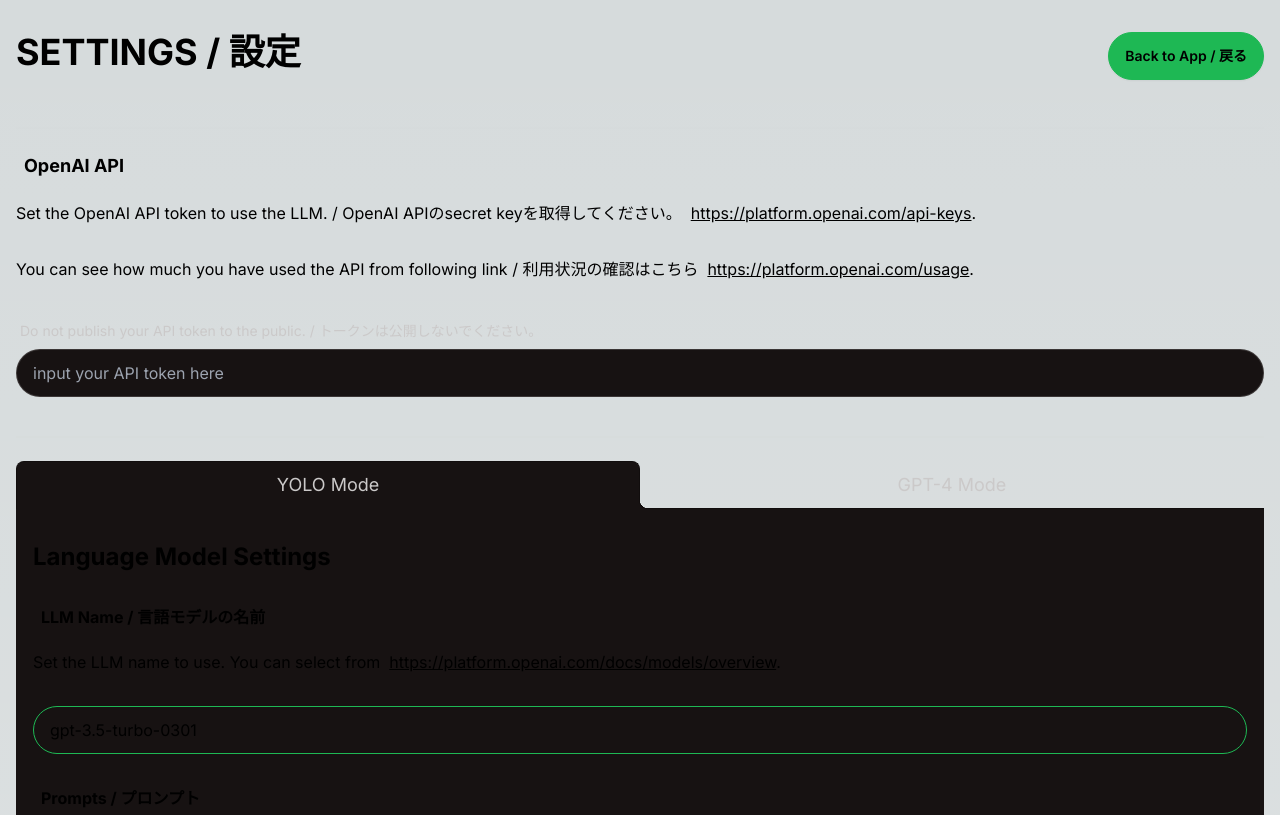
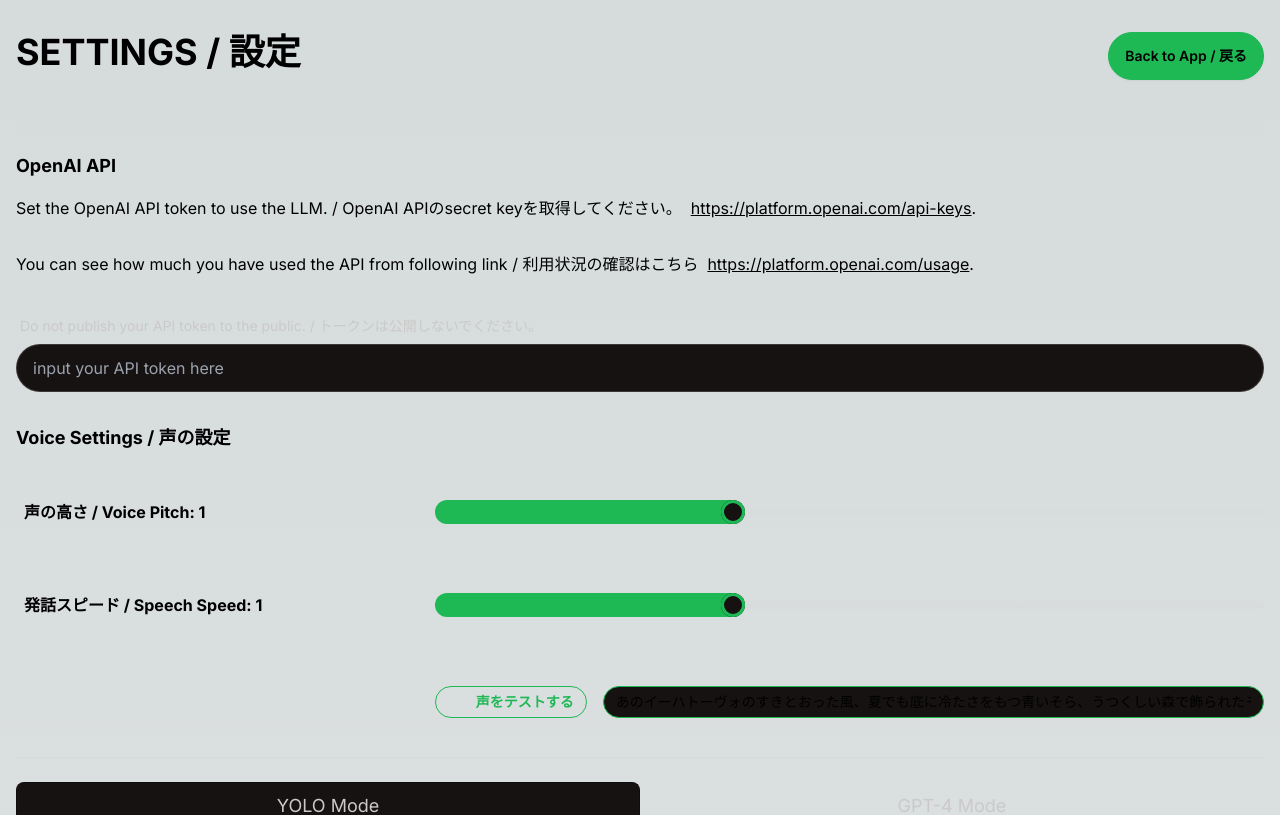
Before and after one commit to atsukoba/hngt-agop-app, a Next.js app: page /settings in a window 1280 px wide. Shown: the top 815 px of the page. Built offline with nearby package versions, Linux system fonts and the light colour scheme.

Commit message:
voice settings

```diff
--- a/src/app/components/AppFooter.tsx
+++ b/src/app/components/AppFooter.tsx
@@ -18,9 +18,9 @@ import { useEffect } from "react";
 import { updateDescribeResponse } from "@/utils/api";
 
 export default function AppFooter({
-  showDescTriggerBtn = false,
+  gpt4mode = false,
 }: {
-  showDescTriggerBtn?: boolean;
+  gpt4mode?: boolean;
 }) {
   const router = useRouter();
   const [loadingMessage, setLoadingMessage] = useAtom(loadingMessageAtom);
@@ -41,7 +41,7 @@ export default function AppFooter({
           <button
             onClick={(_) => {
               setCameraOn(false);
-              router.push("/settings");
+              router.push(`/settings?mode=${gpt4mode ? "gpt4" : "yolo"}`);
             }}
             className="btn btn-primary"
             disabled={loadingMessage !== undefined}
@@ -69,7 +69,7 @@ export default function AppFooter({
             </option>
           ))}
         </select>
-        {showDescTriggerBtn && (
+        {gpt4mode && (
           <>
             <div>
               <button
--- a/src/app/components/LMDisplay.tsx
+++ b/src/app/components/LMDisplay.tsx
@@ -1,16 +1,27 @@
 "use client";
 
-import { llmResponseAtom } from "@/utils/states";
+import {
+  llmResponseAtom,
+  voicePitchAtom,
+  voiceSpeedAtom,
+} from "@/utils/states";
 import { useAtomValue } from "jotai/react";
-import { useEffect } from "react";
+import { use, useEffect } from "react";
 
+/**
+ * @description This component is responsible for displaying the response from the LLM.
+ */
 export default function LMDisplay() {
+  const llmResponse = useAtomValue(llmResponseAtom);
+  const voicePitch = useAtomValue(voicePitchAtom);
+  const voiceSpeed = useAtomValue(voiceSpeedAtom);
+
   const readAloud = (text: string) => {
     if (typeof window !== "undefined" && "speechSynthesis" in window) {
       const uttr = new SpeechSynthesisUtterance();
       uttr.lang = "ja-JP";
-      uttr.pitch = 0.9;
-      uttr.volume = 0.75;
+      uttr.pitch = voicePitch;
+      uttr.volume = voiceSpeed;
       uttr.text = text;
       window.speechSynthesis.speak(uttr);
     }
@@ -21,8 +32,6 @@ export default function LMDisplay() {
       window.speechSynthesis.cancel();
     }
   };
-
-  const llmResponse = useAtomValue(llmResponseAtom);
 
   useEffect(() => {
     if (llmResponse !== "") {
--- a/src/app/llm/page.tsx
+++ b/src/app/llm/page.tsx
@@ -14,7 +14,7 @@ export default function App() {
       */}
       <YoloCamera doImageDesc />
       <LMDisplay />
-      <AppFooter showDescTriggerBtn />
+      <AppFooter gpt4mode />
       <DetectStatus width={200} showChatPromptButton={false} />
       <Loading />
     </main>
--- a/src/app/settings/page.tsx
+++ b/src/app/settings/page.tsx
@@ -12,11 +12,13 @@ import {
   modelNameAtom,
   scoreThreshold,
   topK,
+  voicePitchAtom,
+  voiceSpeedAtom,
 } from "@/utils/states";
-import { labels, labelsIconMap } from "@/yolo/label";
-import { useAtom, useSetAtom } from "jotai/react";
+import { labels } from "@/yolo/label";
+import { useAtom, useAtomValue, useSetAtom } from "jotai/react";
 import Link from "next/link";
-import { useRouter } from "next/navigation";
+import { useRouter, useSearchParams } from "next/navigation";
 import { useEffect, useState } from "react";
 
 const InfoIcon = (tooltipMsg: string) => (
@@ -323,26 +325,94 @@ const GPT4ImageCaptioningModeSettings = () => {
   );
 };
 
+const SpeechTest = () => {
+  const [isPlaying, setIsPlaying] = useState(false);
+  const [text, setText] = useState(
+    "あのイーハトーヴォのすきとおった風、夏でも底に冷たさをもつ青いそら、うつくしい森で飾られたモリーオ市、郊外のぎらぎらひかる草の波。"
+  );
+  const voicePitch = useAtomValue(voicePitchAtom);
+  const voiceSpeed = useAtomValue(voiceSpeedAtom);
+
+  const readAloud = (text: string) => {
+    if (typeof window !== "undefined" && "speechSynthesis" in window) {
+      setIsPlaying(true);
+      const uttr = new SpeechSynthesisUtterance();
+      uttr.lang = "ja-JP";
+      uttr.pitch = voicePitch;
+      uttr.volume = 1.0;
+      uttr.rate = voiceSpeed;
+      uttr.text = text;
+      window.speechSynthesis.speak(uttr);
+    }
+  };
+  const speakStop = () => {
+    if (typeof window !== "undefined" && "speechSynthesis" in window) {
+      setIsPlaying(false);
+      window.speechSynthesis.cancel();
+    }
+  };
+  return (
+    // play/pause icon to toggle the speech
+    <div className="flex flex-row gap-4">
+      <button
+        className={"btn btn-primary btn-sm btn-outline"}
+        onClick={(e) => {
+          if (typeof window !== "undefined" && "speechSynthesis" in window) {
+            if (window.speechSynthesis.speaking) {
+              speakStop();
+            } else {
+              readAloud(text);
+            }
+          }
+        }}
+      >
+        {isPlaying ? (
+          <p className={`icon-[mdi--pause] w-5 h-5`} />
+        ) : (
+          <p className={`icon-[mdi--play] w-5 h-5`} />
+        )}
+        声をテストする
+      </button>
+      <input
+        type="text"
+        placeholder="input your API token here"
+        className="input input-primary input-sm w-full flex-grow"
+        value={text}
+        onChange={(e) => setText(e.target.value)}
+      />
+    </div>
+  );
+};
+
+/**
+ *
+ * @description This component is for main settings configuration
+ */
 export default function SettingPage() {
   const router = useRouter();
+  const searchParams = useSearchParams();
 
   const setCameraOn = useSetAtom(isCameraOn);
   const [token, setToken] = useAtom(apiKeyAtom);
-  // use referer path
+
   const [currentTab, setCurrentTab] = useState(0);
 
-  // useEffect(() => {
-  //   if (window) {
-  //     switch (window.history.state.prevUrl.pathname) {
-  //       case "/v8":
-  //         setCurrentTab(0);
-  //         break;
-  //       case "/llm":
-  //         setCurrentTab(1);
-  //         break;
-  //     }
-  //   }
-  // }, []);
+  const [voicePitch, setvoicePitch] = useAtom(voicePitchAtom);
+  const [voiceSpeed, setvoiceSpeed] = useAtom(voiceSpeedAtom);
+
+  useEffect(() => {
+    const mode = searchParams.get("mode");
+    switch (mode) {
+      case undefined:
+        setCurrentTab(1);
+      case "yolo":
+        setCurrentTab(0);
+        break;
+      case "gpt4":
+        setCurrentTab(1);
+        break;
+    }
+  }, [searchParams]);
 
   return (
     <div className="container mx-auto px-4 py-8">
@@ -363,10 +433,7 @@ export default function SettingPage() {
 
       <div className="mb-8">
         <div className="mb-8">
-          <h3 className="font-bold text-lg mb-4">
-            {InfoIcon("OpenAI secret token")}
-            OpenAI API
-          </h3>
+          <h3 className="font-bold text-lg mb-4">OpenAI API</h3>
           <p className="mb-8">
             Set the OpenAI API token to use the LLM. / OpenAI APIのsecret
             keyを取得してください。 &nbsp;
@@ -404,6 +471,49 @@ export default function SettingPage() {
             value={token}
             onChange={(e) => setToken(e.target.value)}
           />
+        </div>
+
+        <div className="mb-8 grid md:grid-cols-3 gap-2">
+          <h3 className="font-bold text-lg mb-4 col-span-1">
+            Voice Settings / 声の設定
+          </h3>
+        </div>
+
+        <div className="mb-8 grid md:grid-cols-3 gap-2">
+          <h3 className="font-bold text-md mb-8 col-span-1">
+            {InfoIcon("自動音声の声の高さの設定です / Voice Pitch")}
+            声の高さ / Voice Pitch: {voicePitch}
+          </h3>
+          <input
+            type="range"
+            min={0.25}
+            max={2.5}
+            step={0.1}
+            value={voicePitch}
+            onChange={(e) => setvoicePitch(Number(e.target.value))}
+            className="range range-primary col-span-3 md:col-span-2"
+          />
+        </div>
+        <div className="mb-8 grid md:grid-cols-3 gap-2">
+          <h3 className="font-bold text-md mb-8 col-span-1">
+            {InfoIcon("自動音声の声の高さの設定です / Voice Pitch")}
+            発話スピード / Speech Speed: {voiceSpeed}
+          </h3>
+          <input
+            type="range"
+            min={0.25}
+            max={2.5}
+            step={0.1}
+            value={voiceSpeed}
+            onChange={(e) => setvoiceSpeed(Number(e.target.value))}
+            className="range range-primary col-span-3 md:col-span-2"
+          />
+        </div>
+        <div className="mb-8 grid md:grid-cols-3 gap-2">
+          <div></div>
+          <div className="col-span-3 md:col-span-2">
+            <SpeechTest />
+          </div>
         </div>
 
         <div className="divider"></div>
--- a/src/utils/api.ts
+++ b/src/utils/api.ts
@@ -76,7 +76,6 @@ export const updateDescribeResponse = async (
   token: string,
   updateCallback: any
 ) => {
-  updateCallback("");
   const res = await fetchDescription(base64Image, prompt, token);
   const data = await res.json();
   // parse readable stream with server event
--- a/src/utils/states.ts
+++ b/src/utils/states.ts
@@ -72,3 +72,12 @@ export const discordWebhookUrlAtom = atomWithStorage<string>(
   "agop_discordWebhookUrlAtom",
   ""
 );
+
+export const voicePitchAtom = atomWithStorage<number>(
+  "agop_voicePitchAtom",
+  1.0
+);
+export const voiceSpeedAtom = atomWithStorage<number>(
+  "agop_voiceSpeedAtom",
+  1.0
+);
```
